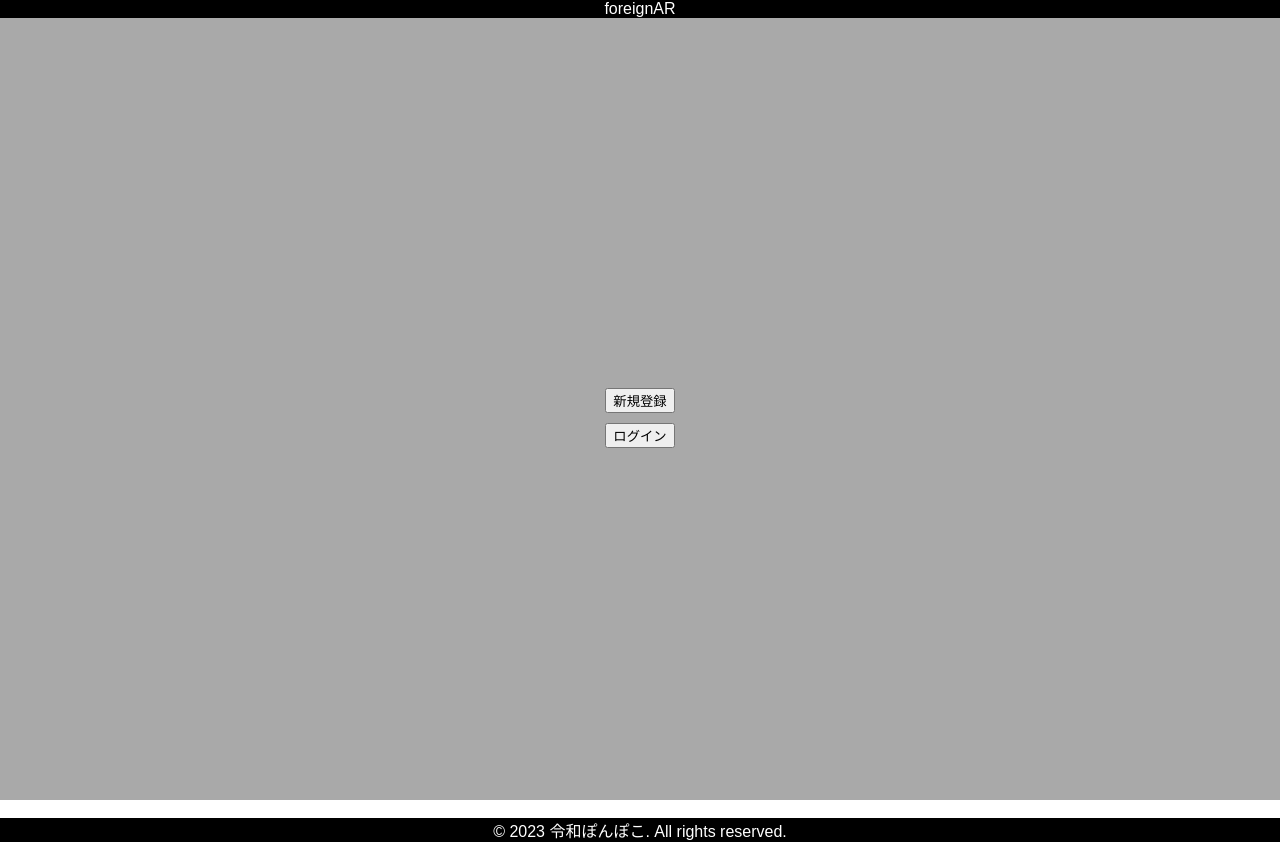
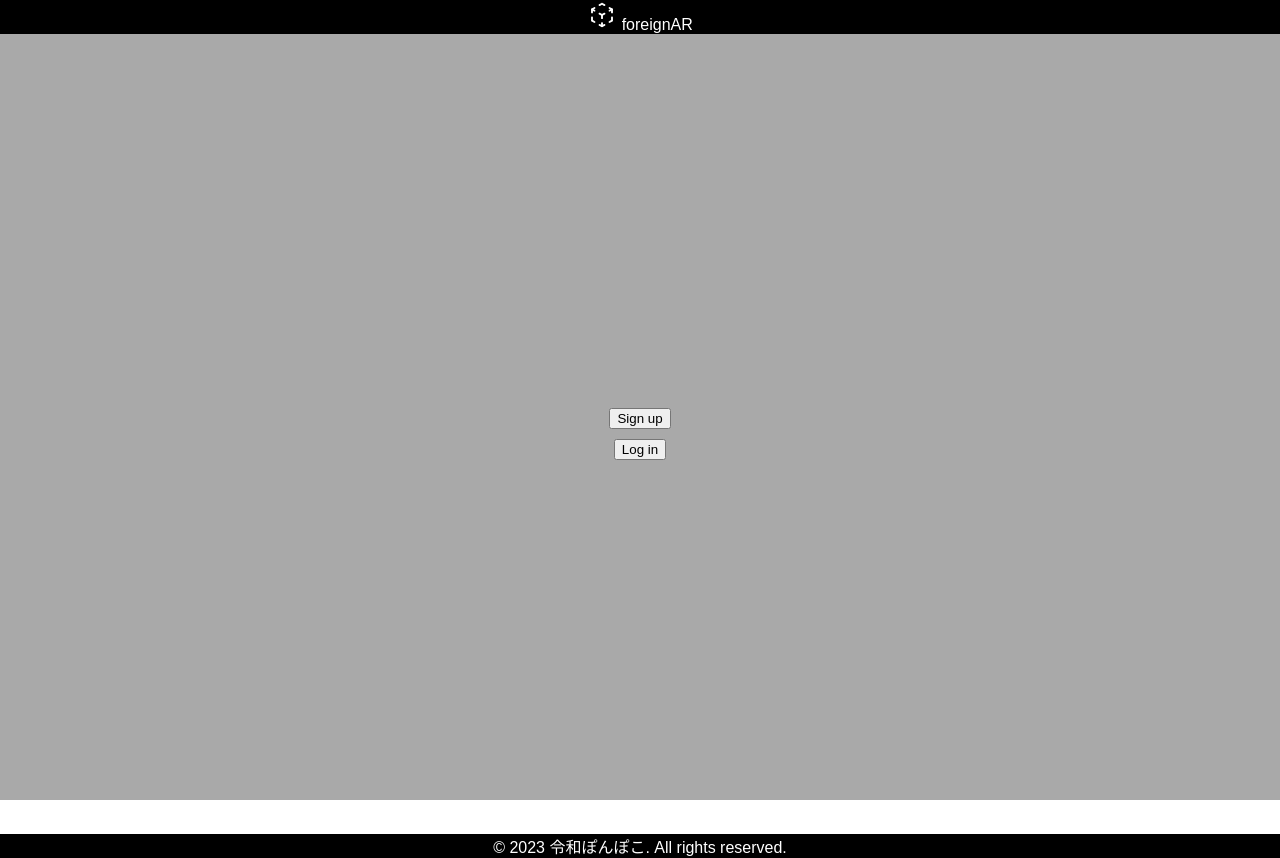
Before and after one commit to ReiwaPonpoco/KIH_hackathon, a plain HTML site: page index.html in a window 1280 px wide. Drawn offline with Linux system fonts and the light colour scheme.

Commit message:
[FIX] index.html: ヘッダーにsvgを追加

```diff
--- a/index.html
+++ b/index.html
@@ -9,16 +9,56 @@
 	<title>Welcome to foreignAR</title>
 	<link rel="stylesheet" href="css/styles.css">
 	<link rel="stylesheet" href="css/buttons.css">
-
+	<link rel="stylesheet" href="css/index.css">
 </head>
 
 <body>
 	<div class="App">
-		<header>foreignAR</header>
+		<header>
+			<svg width="30" height="30" viewBox="0 0 30 30" fill="none" xmlns="http://www.w3.org/2000/svg">
+				<path fill-rule="evenodd" clip-rule="evenodd"
+					d="M5.00001 16.5625C5.51777 16.5625 5.93751 16.9822 5.93751 17.5V20.0707L7.95181 21.1785C8.40548 21.4281 8.57098 21.9981 8.32146 22.4518C8.07194 22.9055 7.50188 23.071 7.04821 22.8215L4.54821 21.4465C4.24863 21.2817 4.06251 20.9669 4.06251 20.625V17.5C4.06251 16.9822 4.48224 16.5625 5.00001 16.5625Z"
+					fill="white" />
+				<path fill-rule="evenodd" clip-rule="evenodd"
+					d="M8.32146 7.5482C8.57098 8.00188 8.40548 8.57193 7.95181 8.82145L5.93751 9.92932V12.5C5.93751 13.0178 5.51777 13.4375 5.00001 13.4375C4.48224 13.4375 4.06251 13.0178 4.06251 12.5V9.375C4.06251 9.0331 4.24863 8.71831 4.54821 8.55355L7.04821 7.17855C7.50188 6.92903 8.07194 7.09453 8.32146 7.5482Z"
+					fill="white" />
+				<path fill-rule="evenodd" clip-rule="evenodd"
+					d="M14.5482 2.92855C14.8295 2.77382 15.1705 2.77382 15.4518 2.92855L17.9518 4.30355C18.4055 4.55307 18.571 5.12312 18.3215 5.5768C18.0719 6.03047 17.5019 6.19597 17.0482 5.94645L15 4.81994L12.9518 5.94645C12.4981 6.19597 11.9281 6.03047 11.6786 5.5768C11.429 5.12312 11.5945 4.55307 12.0482 4.30355L14.5482 2.92855Z"
+					fill="white" />
+				<path fill-rule="evenodd" clip-rule="evenodd"
+					d="M21.6786 7.5482C21.9281 7.09453 22.4981 6.92903 22.9518 7.17855L25.4518 8.55355C25.7514 8.71831 25.9375 9.0331 25.9375 9.375V12.5C25.9375 13.0178 25.5178 13.4375 25 13.4375C24.4822 13.4375 24.0625 13.0178 24.0625 12.5V9.92932L22.0482 8.82145C21.5945 8.57193 21.429 8.00188 21.6786 7.5482Z"
+					fill="white" />
+				<path fill-rule="evenodd" clip-rule="evenodd"
+					d="M25 16.5625C25.5178 16.5625 25.9375 16.9822 25.9375 17.5V20.625C25.9375 20.9643 25.7541 21.2772 25.4581 21.443L22.9581 22.843C22.5063 23.096 21.935 22.9348 21.682 22.4831C21.429 22.0313 21.5902 21.46 22.0419 21.207L24.0625 20.0755V17.5C24.0625 16.9822 24.4822 16.5625 25 16.5625Z"
+					fill="white" />
+				<path fill-rule="evenodd" clip-rule="evenodd"
+					d="M11.6786 24.4232C11.9281 23.9695 12.4981 23.804 12.9518 24.0535L15 25.1801L17.0482 24.0535C17.5019 23.804 18.0719 23.9695 18.3215 24.4232C18.571 24.8769 18.4055 25.4469 17.9518 25.6964L15.4518 27.0715C15.1705 27.2262 14.8295 27.2262 14.5482 27.0715L12.0482 25.6964C11.5945 25.4469 11.429 24.8769 11.6786 24.4232Z"
+					fill="white" />
+				<path fill-rule="evenodd" clip-rule="evenodd"
+					d="M18.3215 13.1732C18.571 13.6269 18.4055 14.1969 17.9518 14.4465L15.4518 15.8215C14.9981 16.071 14.4281 15.9055 14.1786 15.4518C13.929 14.9981 14.0945 14.4281 14.5482 14.1785L17.0482 12.8035C17.5019 12.554 18.0719 12.7195 18.3215 13.1732Z"
+					fill="white" />
+				<path fill-rule="evenodd" clip-rule="evenodd"
+					d="M25.8215 8.9232C26.071 9.37688 25.9055 9.94693 25.4518 10.1965L22.9518 11.5715C22.4981 11.821 21.9281 11.6555 21.6786 11.2018C21.429 10.7481 21.5945 10.1781 22.0482 9.92855L24.5482 8.55355C25.0019 8.30403 25.5719 8.46953 25.8215 8.9232Z"
+					fill="white" />
+				<path fill-rule="evenodd" clip-rule="evenodd"
+					d="M15 14.0625C15.5178 14.0625 15.9375 14.4822 15.9375 15V18.125C15.9375 18.6428 15.5178 19.0625 15 19.0625C14.4822 19.0625 14.0625 18.6428 14.0625 18.125V15C14.0625 14.4822 14.4822 14.0625 15 14.0625Z"
+					fill="white" />
+				<path fill-rule="evenodd" clip-rule="evenodd"
+					d="M15 22.1875C15.5178 22.1875 15.9375 22.6072 15.9375 23.125V26.25C15.9375 26.7678 15.5178 27.1875 15 27.1875C14.4822 27.1875 14.0625 26.7678 14.0625 26.25V23.125C14.0625 22.6072 14.4822 22.1875 15 22.1875Z"
+					fill="white" />
+				<path fill-rule="evenodd" clip-rule="evenodd"
+					d="M11.682 13.1419C11.935 12.6902 12.5063 12.529 12.9581 12.782L15.4581 14.182C15.9098 14.435 16.071 15.0063 15.818 15.4581C15.565 15.9098 14.9937 16.071 14.5419 15.818L12.0419 14.418C11.5902 14.165 11.429 13.5937 11.682 13.1419Z"
+					fill="white" />
+				<path fill-rule="evenodd" clip-rule="evenodd"
+					d="M4.17855 8.9232C4.42808 8.46953 4.99813 8.30403 5.45181 8.55355L7.95181 9.92855C8.40548 10.1781 8.57098 10.7481 8.32146 11.2018C8.07194 11.6555 7.50188 11.821 7.04821 11.5715L4.54821 10.1965C4.09453 9.94693 3.92903 9.37688 4.17855 8.9232Z"
+					fill="white" />
+			</svg>
+			foreignAR
+		</header>
 
 		<div class="buttons">
-			<a href="html/signup.html"><button>新規登録</button></a>
-			<a href="html/login.html"><button>ログイン</button></a>
+			<a href="html/signup.html"><button>Sign up</button></a>
+			<a href="html/login.html"><button>Log in</button></a>
 		</div>
 
 		<footer>© 2023 令和ぽんぽこ. All rights reserved.</footer>
```
